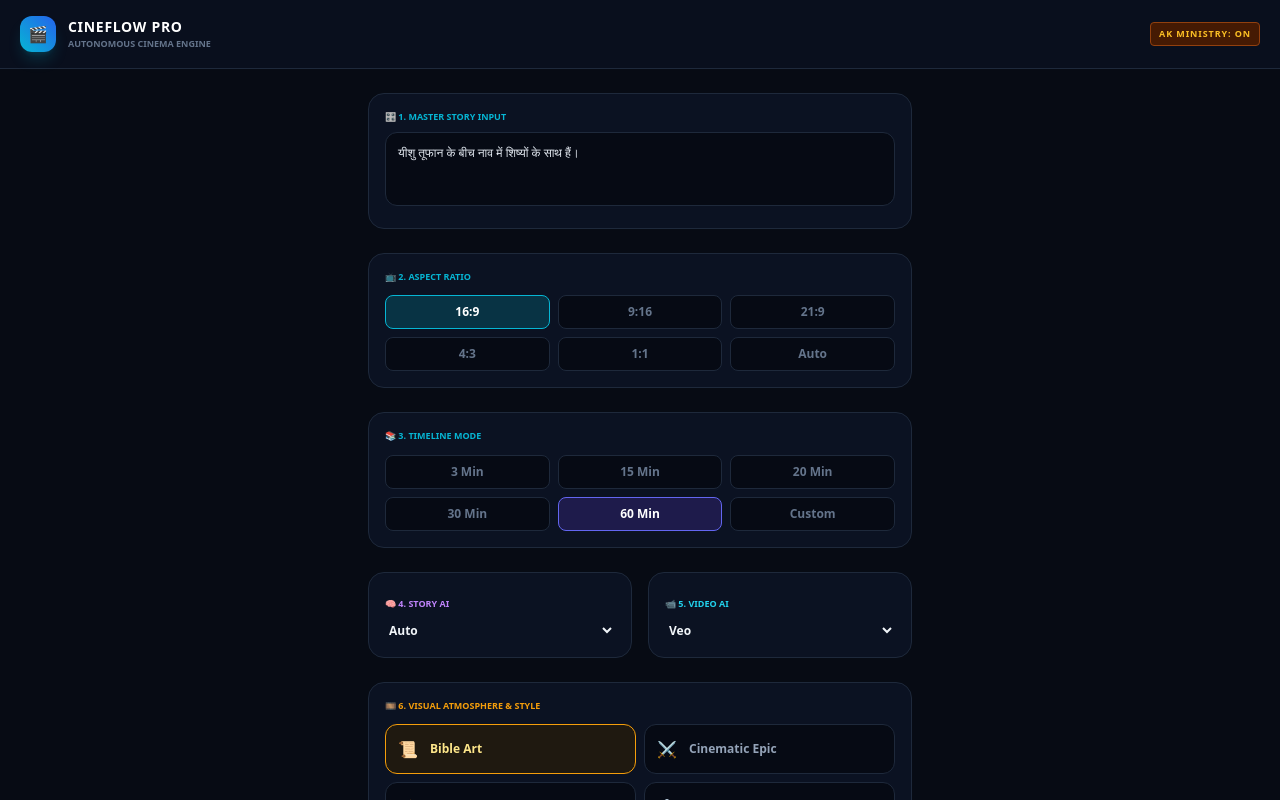
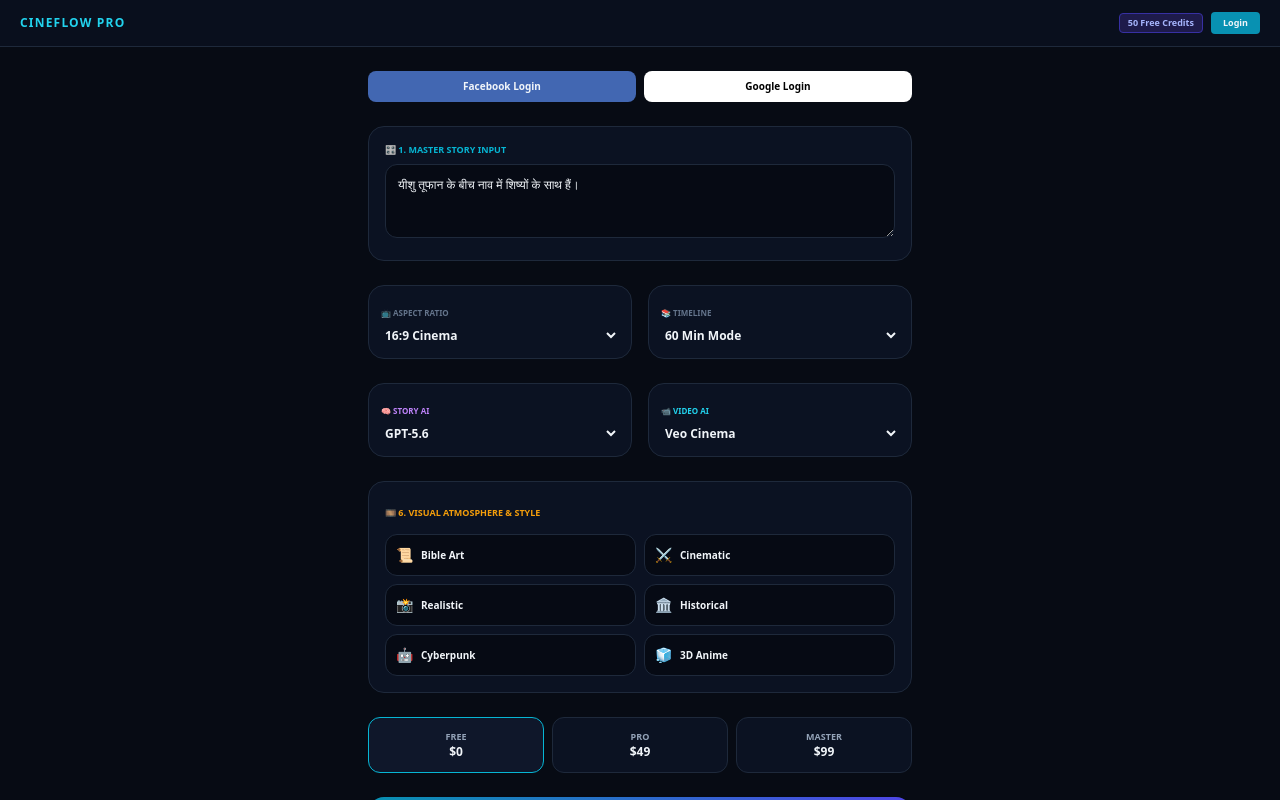
Before and after one commit to deepbhauak-wq/cineflow-ai, a Next.js app: page / in a window 1280 px wide. Shown: the top 800 px of the page. Built offline with nearby package versions, Linux system fonts and the light colour scheme.

Commit message:
Update page.jsx

```diff
--- a/app/page.jsx
+++ b/app/page.jsx
@@ -1,94 +1,82 @@
 "use client";
-
 import React, { useState } from "react";
 
 export default function CineFlowProStudio() {
   const [prompt, setPrompt] = useState("यीशु तूफान के बीच नाव में शिष्यों के साथ हैं।");
-  const [ratio, setRatio] = useState("16:9");
-  const [duration, setDuration] = useState("60 Min");
-  const [storyModel, setStoryModel] = useState("Auto");
-  const [videoModel, setVideoModel] = useState("Veo");
-  const [style, setStyle] = useState("Bible Art");
+  const [user, setUser] = useState(null); // null = logged out
+  const [plan, setPlan] = useState("Free");
 
   const styles = [
-    { n: "Bible Art", i: "📜" }, { n: "Cinematic Epic", i: "⚔️" },
-    { n: "Realistic 8K", i: "📸" }, { n: "Historical", i: "🏛️" },
-    { n: "Cyberpunk", i: "🤖" }, { n: "3D Animation", i: "🧊" },
-    { n: "Anime", i: "✨" }, { n: "Documentary", i: "🎥" },
-    { n: "2D Illustration", i: "🎨" }, { n: "Custom Style", i: "⚙️" }
+    { n: "Bible Art", i: "📜" }, { n: "Cinematic", i: "⚔️" },
+    { n: "Realistic", i: "📸" }, { n: "Historical", i: "🏛️" },
+    { n: "Cyberpunk", i: "🤖" }, { n: "3D Anime", i: "🧊" }
   ];
 
   return (
     <div className="min-h-screen bg-[#070b14] text-slate-100 font-sans pb-10">
-      {/* Header */}
-      <header className="px-5 py-4 border-b border-slate-800 bg-[#090f1d] sticky top-0 z-50 flex items-center justify-between">
-        <div className="flex items-center gap-3">
-          <div className="w-9 h-9 rounded-xl bg-gradient-to-tr from-cyan-500 to-blue-600 flex items-center justify-center shadow-lg shadow-cyan-500/20">🎬</div>
-          <div>
-            <h1 className="text-sm font-black text-white uppercase tracking-wider">CineFlow Pro</h1>
-            <p className="text-[9px] text-slate-500 font-bold uppercase">Autonomous Cinema Engine</p>
-          </div>
+      {/* Header with Auth */}
+      <header className="px-5 py-3 border-b border-slate-800 bg-[#090f1d] flex items-center justify-between sticky top-0 z-50">
+        <div className="text-xs font-black text-cyan-400 uppercase tracking-widest">CineFlow Pro</div>
+        <div className="flex gap-2 items-center">
+            <span className="text-[9px] bg-indigo-950 text-indigo-300 px-2 py-0.5 rounded border border-indigo-800 font-bold">50 Free Credits</span>
+            {!user ? (
+                <button onClick={() => setUser('active')} className="text-[9px] font-bold bg-cyan-600 px-3 py-1 rounded">Login</button>
+            ) : (
+                <button onClick={() => setUser(null)} className="text-[9px] font-bold bg-red-900/50 text-red-300 px-3 py-1 rounded">Logout</button>
+            )}
         </div>
-        <div className="text-[9px] bg-amber-950 text-amber-400 px-2 py-1 rounded border border-amber-800 font-black tracking-widest">AK MINISTRY: ON</div>
       </header>
 
       <main className="max-w-xl mx-auto px-4 pt-6 space-y-6">
+        {/* Auth Buttons */}
+        {!user && (
+            <div className="flex gap-2">
+                <button className="flex-1 text-[10px] font-bold p-2 bg-[#4267B2] rounded-lg">Facebook Login</button>
+                <button className="flex-1 text-[10px] font-bold p-2 bg-white text-black rounded-lg">Google Login</button>
+            </div>
+        )}
 
-        {/* 1. Master Story */}
+        {/* 1. Master Story Input */}
         <div className="p-4 rounded-2xl bg-[#0b1222] border border-slate-800 space-y-2">
           <label className="text-[9px] font-black uppercase text-cyan-500 flex items-center gap-2">🎛️ 1. Master Story Input</label>
-          <textarea value={prompt} onChange={(e) => setPrompt(e.target.value)} rows={3} className="w-full bg-[#060a14] border border-slate-800 rounded-xl p-3 text-xs text-slate-200 outline-none focus:border-cyan-500 resize-none" />
+          <textarea value={prompt} onChange={(e) => setPrompt(e.target.value)} rows={3} className="w-full bg-[#060a14] border border-slate-800 rounded-xl p-3 text-xs outline-none focus:border-cyan-500" />
         </div>
 
-        {/* 2. Aspect Ratio */}
-        <div className="p-4 rounded-2xl bg-[#0b1222] border border-slate-800 space-y-3">
-          <label className="text-[9px] font-black uppercase text-cyan-500 flex items-center gap-2">📺 2. Aspect Ratio</label>
-          <div className="grid grid-cols-3 gap-2">
-            {["16:9", "9:16", "21:9", "4:3", "1:1", "Auto"].map((r) => (
-              <button key={r} onClick={() => setRatio(r)} className={`p-2 rounded-lg border text-xs font-bold transition-all ${ratio === r ? 'bg-cyan-950 border-cyan-500 text-white' : 'bg-[#060a14] border-slate-800 text-slate-500'}`}>{r}</button>
-            ))}
-          </div>
+        {/* 2 & 3. Aspect & Timeline */}
+        <div className="grid grid-cols-2 gap-4">
+            <div className="p-3 rounded-2xl bg-[#0b1222] border border-slate-800"><label className="text-[8px] font-bold text-slate-500">📺 ASPECT RATIO</label><select className="w-full bg-transparent text-xs font-bold mt-1 outline-none"><option>16:9 Cinema</option></select></div>
+            <div className="p-3 rounded-2xl bg-[#0b1222] border border-slate-800"><label className="text-[8px] font-bold text-slate-500">📚 TIMELINE</label><select className="w-full bg-transparent text-xs font-bold mt-1 outline-none"><option>60 Min Mode</option></select></div>
         </div>
 
-        {/* 3. Timeline */}
-        <div className="p-4 rounded-2xl bg-[#0b1222] border border-slate-800 space-y-3">
-          <label className="text-[9px] font-black uppercase text-cyan-500 flex items-center gap-2">📚 3. Timeline Mode</label>
-          <div className="grid grid-cols-3 gap-2">
-            {["3 Min", "15 Min", "20 Min", "30 Min", "60 Min", "Custom"].map((d) => (
-              <button key={d} onClick={() => setDuration(d)} className={`p-2 rounded-lg border text-xs font-bold transition-all ${duration === d ? 'bg-indigo-950 border-indigo-500 text-white' : 'bg-[#060a14] border-slate-800 text-slate-500'}`}>{d}</button>
-            ))}
-          </div>
+        {/* 4 & 5. AI Engines */}
+        <div className="grid grid-cols-2 gap-4">
+            <div className="p-3 rounded-2xl bg-[#0b1222] border border-slate-800"><label className="text-[8px] font-bold text-purple-400">🧠 STORY AI</label><select className="w-full bg-transparent text-xs font-bold mt-1 outline-none"><option>GPT-5.6</option></select></div>
+            <div className="p-3 rounded-2xl bg-[#0b1222] border border-slate-800"><label className="text-[8px] font-bold text-cyan-400">📹 VIDEO AI</label><select className="w-full bg-transparent text-xs font-bold mt-1 outline-none"><option>Veo Cinema</option></select></div>
         </div>
 
-        {/* 4 & 5. Models */}
-        <div className="grid grid-cols-2 gap-4">
-            <div className="p-4 rounded-2xl bg-[#0b1222] border border-slate-800 space-y-2">
-                <label className="text-[9px] font-black uppercase text-purple-400">🧠 4. Story AI</label>
-                <select value={storyModel} onChange={(e) => setStoryModel(e.target.value)} className="w-full bg-transparent text-xs font-bold outline-none cursor-pointer">
-                    {["Auto", "GPT", "Gemini", "Claude"].map(m => <option key={m}>{m}</option>)}
-                </select>
-            </div>
-            <div className="p-4 rounded-2xl bg-[#0b1222] border border-slate-800 space-y-2">
-                <label className="text-[9px] font-black uppercase text-cyan-400">📹 5. Video AI</label>
-                <select value={videoModel} onChange={(e) => setVideoModel(e.target.value)} className="w-full bg-transparent text-xs font-bold outline-none cursor-pointer">
-                    {["Veo", "Kling", "Runway", "Hailuo"].map(v => <option key={v}>{v}</option>)}
-                </select>
-            </div>
-        </div>
-
-        {/* 6. Visual Atmosphere (Decorated) */}
+        {/* 6. Visual Style Gallery */}
         <div className="p-4 rounded-2xl bg-[#0b1222] border border-slate-800 space-y-3">
-          <label className="text-[9px] font-black uppercase text-amber-500 flex items-center gap-2">🎞️ 6. Visual Atmosphere & Style</label>
+          <label className="text-[9px] font-black uppercase text-amber-500">🎞️ 6. Visual Atmosphere & Style</label>
           <div className="grid grid-cols-2 gap-2">
             {styles.map((st) => (
-              <button key={st.n} onClick={() => setStyle(st.n)} className={`p-3 rounded-xl border text-xs font-bold flex items-center gap-3 transition-all ${style === st.n ? 'bg-[#1f1910] border-amber-500 text-amber-200' : 'bg-[#060a14] border-slate-800 text-slate-400'}`}>
-                <span className="text-base">{st.i}</span> {st.n}
+              <button key={st.n} className="p-2.5 rounded-xl border border-slate-800 bg-[#060a14] text-[10px] font-bold flex items-center gap-2">
+                <span className="text-sm">{st.i}</span> {st.n}
               </button>
             ))}
           </div>
         </div>
 
-        <button className="w-full py-4 bg-gradient-to-r from-cyan-500 to-blue-600 rounded-2xl font-black text-xs uppercase tracking-widest text-white shadow-lg shadow-cyan-900/20 active:scale-[0.99] transition-all cursor-pointer">
+        {/* Subscription Plans */}
+        <div className="grid grid-cols-3 gap-2">
+            {[{n:"Free", p:"$0"}, {n:"Pro", p:"$49"}, {n:"Master", p:"$99"}].map(pl => (
+                <div key={pl.n} onClick={() => setPlan(pl.n)} className={`p-3 rounded-xl border cursor-pointer text-center ${plan === pl.n ? 'border-cyan-500 bg-[#0f172a]' : 'border-slate-800 bg-[#0b1222]'}`}>
+                    <div className="text-[9px] text-slate-400 font-bold uppercase">{pl.n}</div>
+                    <div className="text-xs font-black">{pl.p}</div>
+                </div>
+            ))}
+        </div>
+
+        <button className="w-full py-4 bg-gradient-to-r from-cyan-600 to-indigo-600 rounded-2xl font-black text-xs uppercase tracking-widest text-white shadow-lg shadow-cyan-900/20 active:scale-[0.99] transition-all">
           🚀 Generate Cinema Video Package
         </button>
       </main>
```
